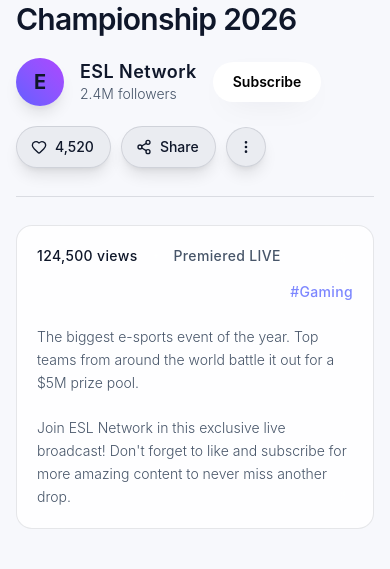
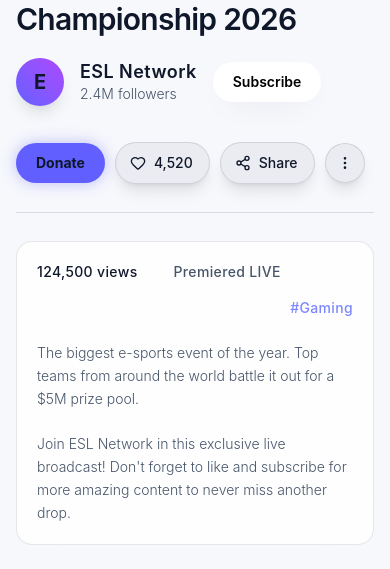
Before and after one commit to Akshat1931/Vicky-byte-assignment, a React (Vite) app: page /event/1 in a window 390 px wide. Shown: the part 818-1387 px from the top of the page. Built offline with nearby package versions, Linux system fonts and the light colour scheme.

Commit message:
Ui fixes

```diff
--- a/src/components/Event/EventInfo.jsx
+++ b/src/components/Event/EventInfo.jsx
@@ -34,7 +34,7 @@ export default function EventInfo({ event }) {
     >
       <h1 className="text-3xl md:text-4xl font-semibold text-white mb-5 tracking-tight leading-tight">{event.title}</h1>
 
-      <div className="flex flex-col sm:flex-row sm:items-center justify-between gap-5 pb-7 border-b border-white/5">
+      <div className="flex flex-col sm:flex-row sm:items-center justify-between gap-5 pb-7 border-b border-white/5 relative z-50">
         {/* Creator Info */}
         <div className="flex items-center gap-4">
           <div className="w-12 h-12 rounded-full bg-gradient-to-tr from-indigo-500 to-purple-500 flex items-center justify-center text-white font-bold text-xl ring-2 ring-white/10 shadow-lg">
@@ -57,7 +57,15 @@ export default function EventInfo({ event }) {
         </div>
 
         {/* Action Buttons */}
-        <div className="flex items-center gap-2.5">
+        <div className="flex flex-wrap items-center gap-2.5 mt-4 sm:mt-0 relative">
+          <motion.button
+            whileHover={{ scale: 1.05 }}
+            whileTap={{ scale: 0.95 }}
+            className="flex items-center gap-2 bg-indigo-500 hover:bg-indigo-600 text-white px-5 py-2.5 rounded-full text-sm font-bold transition-colors shadow-[0_0_15px_rgba(99,102,241,0.4)]"
+          >
+            Donate
+          </motion.button>
+
           <motion.button
             whileHover={{ scale: 1.05 }}
             whileTap={{ scale: 0.95 }}
@@ -76,7 +84,7 @@ export default function EventInfo({ event }) {
             <Share2 className="w-4 h-4 ml-[-2px]" />
             {copied ? 'Copied' : 'Share'}
           </motion.button>
-          <div className="relative">
+          <div className="relative isolate">
             <motion.button
             whileHover={{ scale: 1.1 }}
             whileTap={{ scale: 0.95 }}
@@ -86,16 +94,31 @@ export default function EventInfo({ event }) {
               <EllipsisVertical className="w-4 h-4" />
             </motion.button>
             {menuOpen && (
-              <div className="absolute right-0 mt-2 w-40 rounded-lg border border-white/10 bg-[#090b12] p-1.5 shadow-xl">
-                <button className="w-full rounded-md px-2 py-2 text-left text-sm text-neutral-100 hover:bg-white/5">Report stream</button>
-                <button className="w-full rounded-md px-2 py-2 text-left text-sm text-neutral-100 hover:bg-white/5">Save for later</button>
-              </div>
+              <motion.div
+                initial={{ opacity: 0, y: 10 }}
+                animate={{ opacity: 1, y: 0 }}
+                exit={{ opacity: 0, y: 10 }}
+                className="absolute right-0 top-full mt-2 w-40 rounded-lg border border-white/10 bg-[#090b12] p-1.5 shadow-[0_20px_40px_rgba(0,0,0,0.8)] z-[100]"
+              >
+                <button
+                  onClick={() => setMenuOpen(false)}
+                  className="w-full rounded-md px-2 py-2 text-left text-sm text-neutral-100 hover:bg-white/5"
+                >
+                  Report stream
+                </button>
+                <button
+                  onClick={() => setMenuOpen(false)}
+                  className="w-full rounded-md px-2 py-2 text-left text-sm text-neutral-100 hover:bg-white/5"
+                >
+                  Save for later
+                </button>
+              </motion.div>
             )}
           </div>
         </div>
       </div>
 
-      <div className="mt-7 glass-panel rounded-2xl p-5 md:p-7">
+      <div className="mt-7 glass-panel rounded-2xl p-5 md:p-7 relative z-10">
         <div className="flex flex-wrap items-center gap-4 text-sm font-medium text-neutral-400 mb-6 tracking-wide">
           <span className="text-white">{event.viewers.toLocaleString()} views</span>
           <span className="w-1 h-1 bg-white/20 rounded-full" />
```
